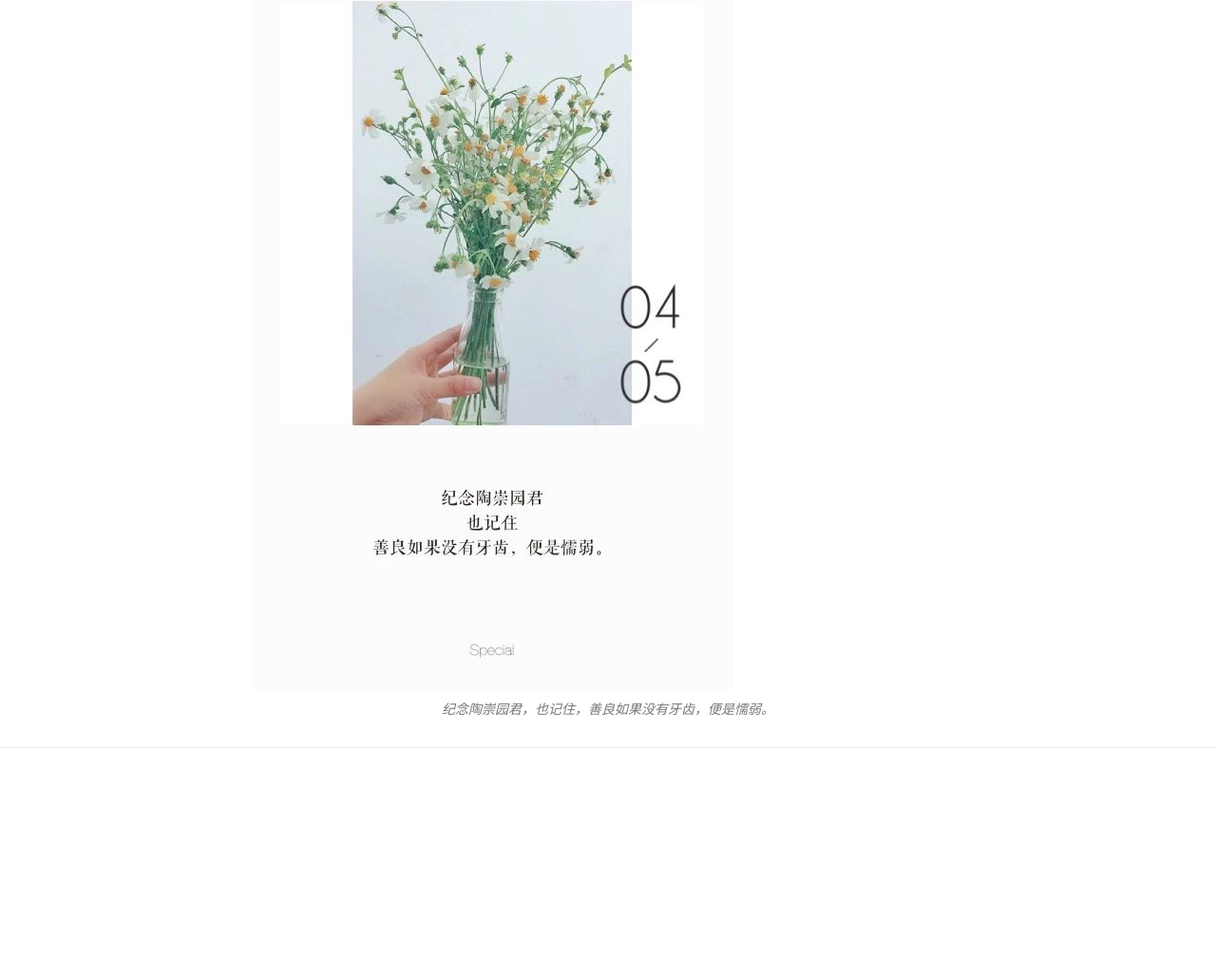
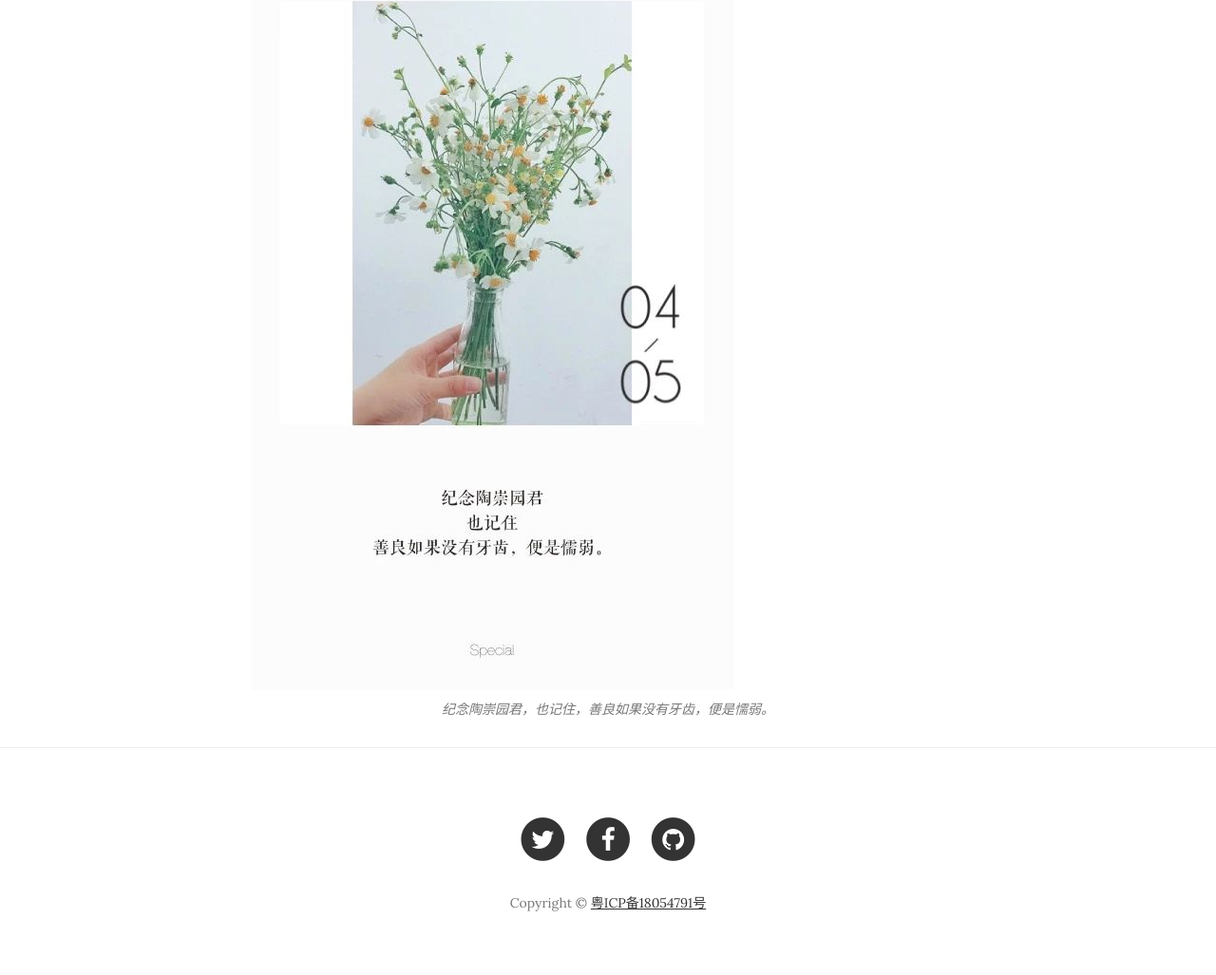
Before and after one commit to SummerPaige/SummerPaige.github.io, a website: page post.html in a window 1280 px wide. Shown: the part 5663-6690 px from the top of the page at 95% size. Before the commit the page ends 6471 px from the top, so only its background shows below. Drawn offline with nearby package versions, Linux system fonts and the light colour scheme.

Commit message:
add icp number

```diff
--- a/post.html
+++ b/post.html
@@ -199,7 +199,7 @@
     <hr>
 
     <!-- Footer -->
-    <!--
+
     <footer>
         <div class="container">
             <div class="row">
@@ -230,12 +230,12 @@
                             </a>
                         </li>
                     </ul>
-                    <p class="copyright text-muted">Copyright &copy; Your Website 2016</p>
+                    <p class="copyright text-muted">Copyright &copy; <a href="http://www.miibeian.gov.cn">粤ICP备18054791号</a></p>
                 </div>
             </div>
         </div>
     </footer>
-    -->
+
 
     <!-- jQuery -->
     <script src="vendor/jquery/jquery.min.js"></script>
```
Also changed, not shown: about.html (+3 -3 lines), contact.html (+3 -3 lines), index.html (+3 -3 lines).
